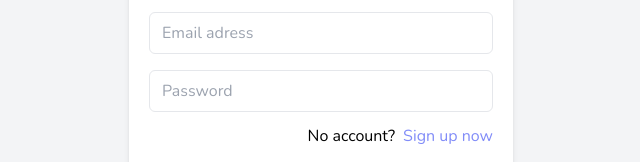
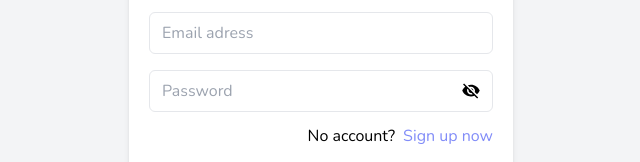
Before and after one commit to franckDev21/TodosApp-Front, a React (Create React App) app: page /auth in a window 1280 px wide. Shown: the part 153-315 px from the top of the page, without its empty margins (319-959 px from the left). Built offline with nearby package versions, Linux system fonts and the light colour scheme.

Commit message:
update app

```diff
--- a/src/views/Auth/Auth.tsx
+++ b/src/views/Auth/Auth.tsx
@@ -1,10 +1,11 @@
-import React, { FormEvent, useEffect, useState } from "react";
+import React, { FormEvent, useEffect, useRef, useState } from "react";
 import "./Auth.scss";
 import AuthService from "../../services/AuthService";
 import { User } from "../../core/model/user.model";
 import { useNavigate } from "react-router-dom";
 import Loader from "../../components/Loader/Loader";
 import Error from "../../components/Error/Error";
+import { IoMdEye, IoMdEyeOff } from "react-icons/io";
 
 type ResponseAuth = {
   access_token : string,
@@ -25,6 +26,9 @@ const Auth = () => {
   const [email, setEmail] = useState<string>("");
   const [password, setPassword] = useState<string>("");
   const [errorAuth,setErrorAuth] = useState<string>('');
+
+  const passwordFieldRef = useRef(null);
+  const [showPassword,setShowPassWord] = useState(false);
 
   const handleLogin = (e: FormEvent<HTMLFormElement>) => {
     e.preventDefault();
@@ -61,6 +65,17 @@ const Auth = () => {
 
   };
 
+  useEffect(() => {
+    if(showPassword){
+      if(passwordFieldRef.current){
+        (passwordFieldRef.current as HTMLInputElement).type = 'text';
+      }
+    }else{
+      if(passwordFieldRef.current){
+        (passwordFieldRef.current as HTMLInputElement).type = 'password';
+      }
+    }
+  },[showPassword])
 
   useEffect(()=>{
     if(isLogin()){
@@ -93,8 +108,13 @@ const Auth = () => {
         <input value={email}  onChange={(e) => setEmail(e.target.value)} type="email" placeholder='Email adress' className='block border px-3 py-2 w-full outline-none ring-0 focus:ring-0 focus:outline-none rounded-md' />
       </div>
 
-      <div>
-        <input value={password} required onChange={(e) => setPassword(e.target.value)} type="password" placeholder='Password' className='block border px-3 py-2 w-full outline-none ring-0 focus:ring-0 focus:outline-none rounded-md' />
+      <div className="relative">
+        <input ref={passwordFieldRef} value={password} required onChange={(e) => setPassword(e.target.value)} type="password" placeholder='Password' className='block border px-3 py-2 w-full outline-none ring-0 focus:ring-0 focus:outline-none rounded-md' />
+        <span onClick={(e) => {
+          setShowPassWord(!showPassword);
+        }} className="absolute cursor-pointer right-3 top-1/2 -translate-y-1/2">
+          {!showPassword ? <IoMdEyeOff size={20} /> : <IoMdEye size={20} />}
+        </span>
       </div>
 
       <div className="my-3 flex justify-end ">
```
